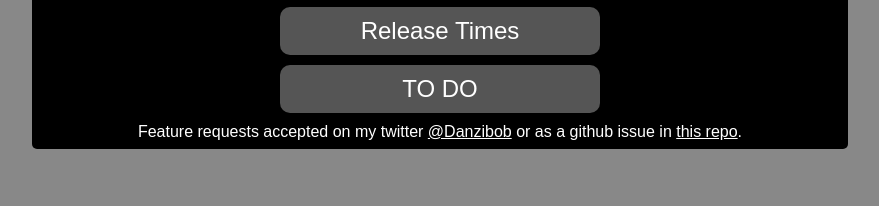
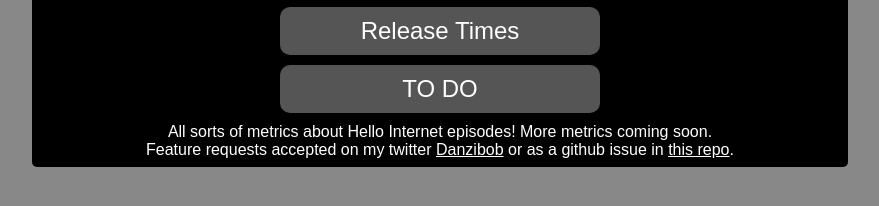
Before and after one commit to Danzibob/HIStats, a plain HTML site: page index.html in a window 1280 px wide. Shown: the part 114-320 px from the top of the page, without its empty margins (200-1079 px from the left). Drawn offline with Linux system fonts and the light colour scheme.

Commit message:
More descriptive front page

```diff
--- a/index.html
+++ b/index.html
@@ -11,6 +11,7 @@
 		<a href="">
 			<p class="linkButton">TO DO</p>
 		</a>
-		<p>Feature requests accepted on my twitter <a class="decor" href="https://twitter.com/redstonederp">@Danzibob</a> or as a github issue in <a class="decor" href="https://github.com/Danzibob/HIStats">this repo</a>.</p>
+		<p>All sorts of metrics about Hello Internet episodes! More metrics coming soon.</p>
+		<p>Feature requests accepted on my twitter <a class="decor" href="https://twitter.com/redstonederp">Danzibob</a> or as a github issue in <a class="decor" href="https://github.com/Danzibob/HIStats">this repo</a>.</p>
 	</div>
 </div>
```
